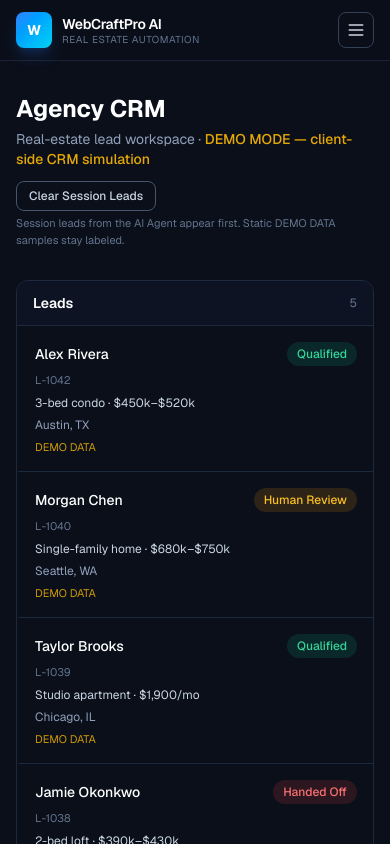
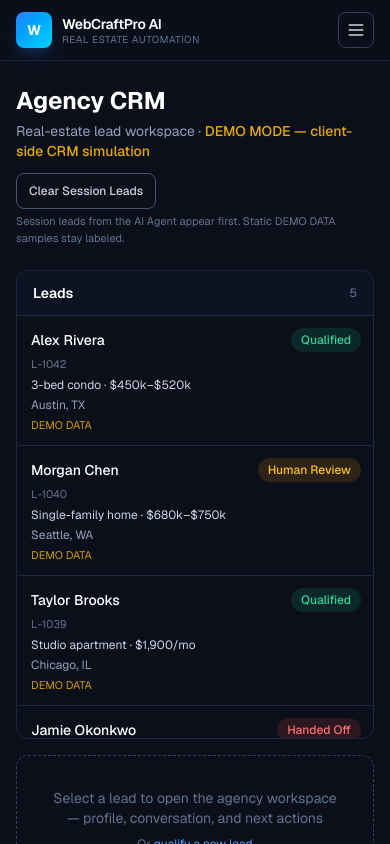
Before and after one commit to kinglarrysammy/webcraftpro-ai-demo, a Next.js app: page /crm in a window 390 px wide. Shown: the top 844 px of the page. Built offline with nearby package versions, Linux system fonts and the light colour scheme.

Commit message:
Agent polish + CRM deep-link by lead id via ?lead=

```diff
--- a/src/app/crm/page.tsx
+++ b/src/app/crm/page.tsx
@@ -1,6 +1,7 @@
 "use client";
 
-import { useEffect, useMemo, useState } from "react";
+import { useEffect, useMemo, useState, Suspense } from "react";
+import { useSearchParams } from "next/navigation";
 import { QUALIFIED_LEADS, type Lead } from "@/lib/demo-data";
 import {
   useLeadStore,
@@ -38,10 +39,12 @@ function fmt(ts?: string) {
   }
 }
 
-export default function CRMPage() {
+function CRMPageContent() {
   const { sessionLeads, clearSessionLeads, applyAgencyAction, handoffLead, createFollowUp } =
     useLeadStore();
-  const [selectedId, setSelectedId] = useState<string | null>(null);
+  const searchParams = useSearchParams();
+  const leadFromUrl = searchParams.get("lead");
+  const [selectedId, setSelectedId] = useState<string | null>(leadFromUrl);
   const [actionNote, setActionNote] = useState<string | null>(null);
 
   const rows: CrmRow[] = useMemo(() => {
@@ -51,10 +54,14 @@ export default function CRMPage() {
   }, [sessionLeads]);
 
   useEffect(() => {
+    if (leadFromUrl) {
+      setSelectedId(leadFromUrl);
+      return;
+    }
     if (sessionLeads.length > 0 && !selectedId) {
       setSelectedId(sessionLeads[0].id);
     }
-  }, [sessionLeads, selectedId]);
+  }, [sessionLeads, selectedId, leadFromUrl]);
 
   const selected = rows.find((r) => r.lead.id === selectedId);
   const sessionSelected =
@@ -74,8 +81,8 @@ export default function CRMPage() {
   };
 
   return (
-    <div className="mx-auto max-w-7xl px-4 py-8 sm:px-6 sm:py-10">
-      <div className="mb-8">
+    <div className="mx-auto max-w-7xl px-4 py-6 sm:px-6 sm:py-10">
+      <div className="mb-6 sm:mb-8">
         <h1 className="text-2xl sm:text-3xl font-bold text-white">Agency CRM</h1>
         <p className="mt-1 text-slate-400 text-sm">
           Real-estate lead workspace ·{" "}
@@ -100,7 +107,7 @@ export default function CRMPage() {
               setSelectedId(null);
               setActionNote(null);
             }}
-            className="rounded-lg border border-slate-600 px-3 py-1.5 text-xs font-medium text-slate-300 hover:bg-slate-800 transition"
+            className="rounded-lg border border-slate-600 px-3 py-2 text-xs font-medium text-slate-300 hover:bg-slate-800 transition min-h-[36px]"
           >
             Clear Session Leads
           </button>
@@ -113,18 +120,19 @@ export default function CRMPage() {
       {actionNote && (
         <div className="mb-4 rounded-xl border border-emerald-500/30 bg-emerald-500/10 px-4 py-2.5 text-sm text-emerald-300">
           {actionNote}
-          <p className="text-[11px] text-slate-500 mt-0.5">No real messages or external CRM updates</p>
+          <p className="text-[11px] text-slate-500 mt-0.5">
+            DEMO MODE — no real WhatsApp, email, or external CRM actions
+          </p>
         </div>
       )}
 
-      <div className="grid lg:grid-cols-5 gap-6">
-        {/* LIST */}
+      <div className="grid lg:grid-cols-5 gap-4 sm:gap-6">
         <div className="lg:col-span-2 rounded-xl border border-slate-800 overflow-hidden">
           <div className="border-b border-slate-800 bg-slate-900/60 px-4 py-3 flex items-center justify-between">
             <h2 className="font-semibold text-white text-sm">Leads</h2>
             <span className="text-xs text-slate-500">{rows.length}</span>
           </div>
-          <div className="divide-y divide-slate-800 max-h-[70vh] overflow-y-auto">
+          <div className="divide-y divide-slate-800 max-h-[50vh] lg:max-h-[70vh] overflow-y-auto">
             {rows.map((row) => {
               const id = row.lead.id;
               const isSession = row.kind === "session";
@@ -138,16 +146,18 @@ export default function CRMPage() {
                     setSelectedId(id);
                     setActionNote(null);
                   }}
-                  className={`w-full text-left p-4 space-y-1.5 transition ${
-                    selectedId === id ? "bg-blue-500/10 border-l-2 border-l-blue-500" : "hover:bg-slate-900/50 border-l-2 border-l-transparent"
+                  className={`w-full text-left p-3 sm:p-4 space-y-1 transition ${
+                    selectedId === id
+                      ? "bg-blue-500/10 border-l-2 border-l-blue-500"
+                      : "hover:bg-slate-900/50 border-l-2 border-l-transparent"
                   }`}
                 >
                   <div className="flex items-center justify-between gap-2">
-                    <span className="font-medium text-white text-sm">{row.lead.name}</span>
+                    <span className="font-medium text-white text-sm truncate">{row.lead.name}</span>
                     <span className={statusClass[row.lead.status] || "badge"}>{row.lead.status}</span>
                   </div>
                   <p className="text-[11px] text-slate-500">{id}</p>
-                  <p className="text-xs text-slate-300">
+                  <p className="text-xs text-slate-300 break-words">
                     {isSession ? (
                       <>
                         {row.lead.buyOrRent} · {prop} · {row.lead.budget}
@@ -163,9 +173,6 @@ export default function CRMPage() {
                     <div className="flex flex-wrap gap-2 text-[11px]">
                       <span className={priorityClass[row.lead.priority]}>Priority {row.lead.priority}</span>
                       <span className="text-emerald-500/80">AI Agent</span>
-                      {row.lead.timeline && (
-                        <span className="text-slate-500">{row.lead.timeline}</span>
-                      )}
                     </div>
                   ) : (
                     <p className="text-[11px] text-amber-400/80">DEMO DATA</p>
@@ -176,16 +183,17 @@ export default function CRMPage() {
           </div>
         </div>
 
-        {/* DETAIL */}
         <div className="lg:col-span-3 space-y-4">
           {selected ? (
             selected.kind === "session" ? (
               <>
-                <div className="rounded-xl border border-slate-800 bg-slate-900/50 p-5 animate-fade-in">
+                <div className="rounded-xl border border-slate-800 bg-slate-900/50 p-4 sm:p-5 animate-fade-in">
                   <div className="flex flex-wrap items-start justify-between gap-3 mb-4">
-                    <div>
-                      <h3 className="text-lg font-semibold text-white">{selected.lead.name}</h3>
-                      <p className="text-xs text-slate-500 mt-0.5">{selected.lead.id} · Source: AI Agent</p>
+                    <div className="min-w-0">
+                      <h3 className="text-lg font-semibold text-white break-words">{selected.lead.name}</h3>
+                      <p className="text-xs text-slate-500 mt-0.5">
+                        {selected.lead.id} · Source: AI Agent
+                      </p>
                     </div>
                     <span className={statusClass[selected.lead.status]}>{selected.lead.status}</span>
                   </div>
@@ -198,16 +206,13 @@ export default function CRMPage() {
                         ["Budget", selected.lead.budget],
                         ["Location", selected.lead.preferredLocation],
                         ["Timeline", selected.lead.timeline],
-                        [
-                          "Priority",
-                          selected.lead.priority,
-                        ],
+                        ["Priority", selected.lead.priority],
                       ] as const
                     ).map(([k, v]) => (
-                      <div key={k}>
+                      <div key={k} className="min-w-0">
                         <dt className="text-[10px] uppercase tracking-wide text-slate-500">{k}</dt>
                         <dd
-                          className={`mt-0.5 text-slate-200 ${
+                          className={`mt-0.5 text-slate-200 break-words ${
                             k === "Priority" ? priorityClass[selected.lead.priority] : ""
                           }`}
                         >
@@ -269,45 +274,31 @@ export default function CRMPage() {
                     )}
                   </div>
 
-                  {/* Agency actions */}
                   <div className="mt-5 border-t border-slate-800 pt-4">
                     <p className="text-xs font-medium text-slate-400 mb-2">Agency actions (demo)</p>
                     <div className="flex flex-wrap gap-2">
-                      <button
-                        type="button"
-                        onClick={() => runAction("contact")}
-                        className="rounded-lg bg-blue-600 px-3 py-1.5 text-xs font-semibold text-white hover:bg-blue-500"
-                      >
-                        Contact Lead
-                      </button>
-                      <button
-                        type="button"
-                        onClick={() => runAction("mark_contacted")}
-                        className="rounded-lg border border-slate-600 px-3 py-1.5 text-xs text-slate-200 hover:bg-slate-800"
-                      >
-                        Mark Contacted
-                      </button>
-                      <button
-                        type="button"
-                        onClick={() => runAction("schedule_followup")}
-                        className="rounded-lg border border-slate-600 px-3 py-1.5 text-xs text-slate-200 hover:bg-slate-800"
-                      >
-                        Schedule Follow-up
-                      </button>
-                      <button
-                        type="button"
-                        onClick={() => runAction("mark_qualified")}
-                        className="rounded-lg border border-slate-600 px-3 py-1.5 text-xs text-slate-200 hover:bg-slate-800"
-                      >
-                        Mark Qualified
-                      </button>
-                      <button
-                        type="button"
-                        onClick={() => runAction("mark_closed")}
-                        className="rounded-lg border border-slate-600 px-3 py-1.5 text-xs text-slate-200 hover:bg-slate-800"
-                      >
-                        Mark Closed
-                      </button>
+                      {(
+                        [
+                          ["contact", "Contact Lead", true],
+                          ["mark_contacted", "Mark Contacted", false],
+                          ["schedule_followup", "Schedule Follow-up", false],
+                          ["mark_qualified", "Mark Qualified", false],
+                          ["mark_closed", "Mark Closed", false],
+                        ] as const
+                      ).map(([action, label, primary]) => (
+                        <button
+                          key={action}
+                          type="button"
+                          onClick={() => runAction(action)}
+                          className={
+                            primary
+                              ? "rounded-lg bg-blue-600 px-3 py-2 text-xs font-semibold text-white hover:bg-blue-500 min-h-[36px]"
+                              : "rounded-lg border border-slate-600 px-3 py-2 text-xs text-slate-200 hover:bg-slate-800 min-h-[36px]"
+                          }
+                        >
+                          {label}
+                        </button>
+                      ))}
                       {selected.lead.status === "Qualified" && (
                         <button
                           type="button"
@@ -315,7 +306,7 @@ export default function CRMPage() {
                             handoffLead(selected.lead.id);
                             setActionNote("Human handoff recorded");
                           }}
-                          className="rounded-lg border border-amber-600/50 px-3 py-1.5 text-xs text-amber-300 hover:bg-amber-500/10"
+                          className="rounded-lg border border-amber-600/50 px-3 py-2 text-xs text-amber-300 hover:bg-amber-500/10 min-h-[36px]"
                         >
                           Human Handoff
                         </button>
@@ -329,23 +320,22 @@ export default function CRMPage() {
                               createFollowUp(selected.lead.id);
                               setActionNote("Sales follow-up created");
                             }}
-                            className="rounded-lg border border-emerald-600/50 px-3 py-1.5 text-xs text-emerald-300 hover:bg-emerald-500/10"
+                            className="rounded-lg border border-emerald-600/50 px-3 py-2 text-xs text-emerald-300 hover:bg-emerald-500/10 min-h-[36px]"
                           >
                             Create Follow-up
                           </button>
                         )}
                     </div>
                     <p className="mt-2 text-[11px] text-slate-500">
-                      DEMO MODE — these actions only update local demo state
+                      DEMO MODE — no real WhatsApp, email, or external CRM actions are being performed
                     </p>
                   </div>
                 </div>
 
-                {/* Conversation */}
                 <div className="rounded-xl border border-slate-800 bg-slate-900/40 p-4 sm:p-5">
-                  <div className="flex items-center justify-between mb-3">
+                  <div className="flex items-center justify-between mb-3 gap-2">
                     <h4 className="text-sm font-semibold text-white">AI conversation</h4>
-                    <span className="text-[10px] text-slate-500">WhatsApp-style · read-only</span>
+                    <span className="text-[10px] text-slate-500 shrink-0">WhatsApp-style · read-only</span>
                   </div>
                   {selected.lead.conversation && selected.lead.conversation.length > 0 ? (
                     <div className="space-y-2 max-h-80 overflow-y-auto rounded-lg bg-slate-950/50 p-3">
@@ -357,7 +347,7 @@ export default function CRMPage() {
                           }`}
                         >
                           <div
-                            className={`max-w-[85%] rounded-2xl px-3 py-2 text-xs sm:text-sm leading-relaxed whitespace-pre-wrap ${
+                            className={`max-w-[90%] sm:max-w-[85%] rounded-2xl px-3 py-2 text-xs sm:text-sm leading-relaxed whitespace-pre-wrap break-words ${
                               msg.role === "user"
                                 ? "bg-blue-600 text-white rounded-br-md"
                                 : "bg-slate-800 text-slate-200 rounded-bl-md"
@@ -384,7 +374,7 @@ export default function CRMPage() {
               </>
             ) : (
               <div className="rounded-xl border border-slate-800 bg-slate-900/50 p-5">
-                <div className="flex items-start justify-between mb-3">
+                <div className="flex items-start justify-between mb-3 gap-2">
                   <div>
                     <h3 className="text-lg font-semibold text-white">{selected.lead.name}</h3>
                     <p className="text-xs text-slate-500">{selected.lead.id}</p>
@@ -417,8 +407,8 @@ export default function CRMPage() {
               </div>
             )
           ) : (
-            <div className="rounded-xl border border-dashed border-slate-700 p-10 text-center text-slate-500 text-sm">
-              Select a lead to view the agency workspace
+            <div className="rounded-xl border border-dashed border-slate-700 p-8 sm:p-10 text-center text-slate-500 text-sm">
+              Select a lead to open the agency workspace — profile, conversation, and next actions
               <p className="mt-2 text-xs">
                 Or{" "}
                 <Link href="/agent" className="text-blue-400 hover:underline">
@@ -432,3 +422,17 @@ export default function CRMPage() {
     </div>
   );
 }
+
+export default function CRMPage() {
+  return (
+    <Suspense
+      fallback={
+        <div className="mx-auto max-w-7xl px-4 py-10 text-center text-slate-500 text-sm">
+          Loading CRM…
+        </div>
+      }
+    >
+      <CRMPageContent />
+    </Suspense>
+  );
+}
```
